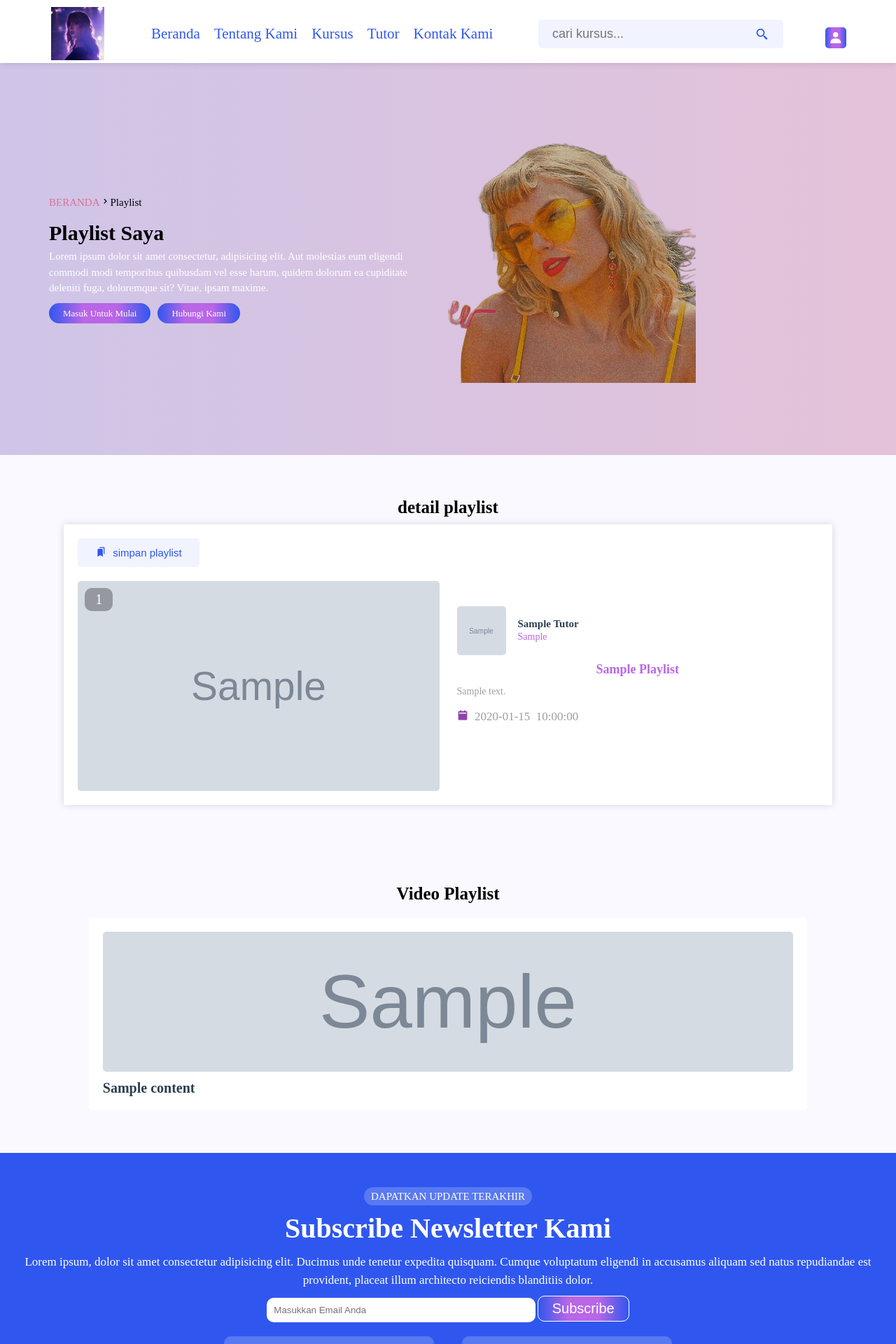
After one commit to luluandrianiii/eduweb_tugasbesar, a PHP site: page /playlist.php?get_id=1 in a window 1280 px wide. The commit adds this page. Shown: the top 1920 px of the page at 70% size. Run offline with PHP 8.4, Linux system fonts and the light colour scheme; tables that the repository leaves empty or names only in its code hold one stand-in row (values such as "Sample post"); grey boxes marked "Sample" are stand-in pictures; some web fonts are replaced.

Commit message:
initial commit

```diff
--- a/css/user_style.css
+++ b/css/user_style.css
@@ -1138,11 +1138,165 @@ section{
 .form-container .flex .col p{
     font-size: 1.5rem;
 }
+/* ---------------------playlist---------------------- */
 
+.playlist{
+    padding: 4%;
+}
+.playlist .row{
+    align-items: center;
+    display: flex;
+    gap: 2.5rem;
+    flex-wrap: wrap;
+    padding: 2rem;
+    background-color: #fff;
+    box-shadow: var(--box-shadow);
+}
+.playlist .row .col{
+    flex: 1 1 40rem;
+}
+.playlist .row .col .save-list button{
+    font-size: 1.5rem;
+    border-radius: .5rem;
+    background-color: var(--primary-opacity);
+    padding: 1.2rem 2.5rem;
+    cursor: pointer;
+    color: var(--color-primary);
+    margin-bottom: 2rem;
+}
+.playlist .row .col .save-list button i{
+    color: var(--color-primary);
+    margin-right: 1rem;
+}
+.playlist .row .col .save-list button span{
+    color: var(--color-primary);
+}
+.playlist .row .col .save-list button:hover{
+    background-image: var(--gradient2);
+    color: #fff;
+}
+.playlist .row .col .save-list button:hover i{
+    color: #fff;
+}
+.playlist .row .col .save-list button:hover span{
+    color: var(--white);
+}
+.playlist .row .col .thumb{
+    position: relative;
+    height: 30rem;
+}
+.playlist .row .col .thumb span{
+    position: absolute;
+    top: 1rem;
+    left: 1rem;
+    font-size: 2rem;
+    color: var(--white);
+    background-color: rgba(0, 0, 0 ,0.3);
+    padding: .5rem 1.5rem;
+    border-radius: 10px;
+}
+.playlist .row .col .thumb img{
+    width: 100%;
+    height: 100%;
+    border-radius: .5rem;
+    object-fit: cover;
+}
+.playlist .row .col .tutor{
+    display: flex;
+    align-items: center;
+    gap: 1.7rem;
+}
+.playlist .row .col .tutor img{
+    width: 7rem;
+    height: 7rem;
+    border-radius: .5rem;
+    object-fit: cover;
+}
+.playlist .row .col .tutor h3{
+    font-size: 1.5rem;
+    color: var(--black);
+    margin-bottom: .2rem;
+    text-transform: capitalize;
+}
+.playlist .row .col .tutor span{
+    color: var(--color-secondary);
+    font-size: 1.4rem;
+}
+.playlist .row .col .detail{
+    padding-top: 1rem;
+}
+.playlist .row .col .detail h3{
+    font-size: 1.8rem;
+    color: var(--color-secondary);
+    text-align: center;
+    text-transform: capitalize;
+}
+.playlist .row .col .detail p{
+    padding: 1rem 0;
+    line-height: 1.5;
+    color: var(--light-color);
+    font-size: 1.4rem;
+}
+.playlist .row .col .detail .date{
+    font-size: 1.7rem;
+    padding-top: .5rem;
+}
+.playlist .row .col .detail .date i{
+    color: var(--main-color);
+    margin-right: 1rem;
+}
+.playlist .row .col .detail span{
+    color: var(--light-color);
+}
 
-
-
-
+.video-container{
+    padding: 4% 6%;
+}
+.video-container .heading h1{
+    text-transform: capitalize;
+}
+.video-container .box-container{
+    display: grid;
+    grid-template-columns: repeat(auto-fit, minmax(35rem, 1fr));
+}
+.video-container .box-container .box{
+    position: relative;
+    border-radius: .5rem;
+    padding: 2rem;
+    background-color: #fff;
+    margin: 1rem;
+}
+.video-container .box-container .box img{
+    height: 20rem;
+    width: 100%;
+    border-radius: .5rem;
+    object-fit: cover;
+}
+.video-container .box-container .box i{
+    position: absolute;
+    top: 2rem;
+    left: 2rem;
+    right: 2rem;
+    height: 20rem;
+    background-color: rgba(0, 0, 0 ,0.3);
+    align-items: center;
+    justify-content: center;
+    font-size: 3rem;
+    color: #fff;
+    border-radius: .5rem;
+    display: none;
+}
+.video-container .box-container .box:hover i{
+    display: flex;
+}
+.video-container .box-container .box h3{
+    font-size: 2rem;
+    color: var(--black);
+    margin-top: 1rem;
+}
+.video-container .box-container .box:hover h3{
+    color: var(--color-pink);
+}
 
 
 
--- a/login.php
+++ b/login.php
@@ -24,10 +24,6 @@
         $message[] = 'Email atau password salah';
     }
 }
-
-
-
-
 ?>
 
 <!DOCTYPE html>
--- /dev/null
+++ b/playlist.php
@@ -0,0 +1,171 @@
+<?php
+    include 'components/connect.php';
+
+    if (isset($_COOKIE['user_id'])) {
+        $user_id = $_COOKIE['user_id'];
+    }else{
+        $user_id = '';
+    }
+
+   if(isset($_GET['get_id'])){
+        $get_id = $_GET['get_id'];
+    }else{
+        $get_id = '';
+        header('location:index.php');
+    }
+
+    if (isset($_POST['save-list'])) {
+        if ($user_id != '') {
+            $list_id = $_POST['list_id'];
+            $list_id = htmlspecialchars($list_id,ENT_QUOTES, 'UTF-8');
+
+            $select_list = $conn->prepare("SELECT * FROM bookmark WHERE user_id = ? AND playlist_id = ?");
+            $select_list->execute([$user_id, $list_id]);
+
+            if ($select_list->rowCount() > 0) {
+                $remove_bookmark = $conn->prepare("DELETE FROM bookmark WHERE user_id = ? AND playlist_id = ?");
+                $remove_bookmark->execute([$user_id, $list_id]);
+                $message[] = 'playlist dihapus';
+            }else{
+                $insert_bookmark = $conn->prepare("INSERT INTO bookmark (user_id, playlist_id) VALUES(?,?)");
+                $insert_bookmark->execute([$user_id, $list_id]);
+                $message[] = 'playlist disimpan';
+            }
+        }else{
+            $message[] = 'masuk terlebih dahulu';
+        }
+    }
+
+?>
+
+<!DOCTYPE html>
+<html lang="en">
+<head>
+    <meta charset="UTF-8">
+    <meta name="viewport" content="width=device-width, initial-scale=1.0">
+    <link href='https://unpkg.com/boxicons@2.1.4/css/boxicons.min.css' rel='stylesheet'>
+    <link rel="stylesheet" href="css/user_style.css">
+
+
+    <title>Jadi Pintar - playlist</title>
+</head>
+<body>
+    <?php include 'components/user_header.php'?>
+
+    <!----------banner section------------- -->
+    <div class="banner">
+        <div class="detail">
+            <div class="title">
+                <a href="indec.php">beranda</a><span><i class="bx bx-chevron-right">Playlist</i></span>
+            </div>
+            <h1>playlist saya</h1>
+            <p>Lorem ipsum dolor sit amet consectetur, adipisicing elit. Aut molestias eum eligendi commodi modi temporibus quibusdam vel esse harum, quidem dolorum ea cupiditate deleniti fuga, doloremque sit? Vitae, ipsam maxime.</p>
+            <div class="flex-btn">
+                <a href="login.php" class="btn">masuk untuk mulai</a>
+                <a href="contact.php" class="btn">hubungi kami</a>
+            </div>
+        </div>
+        <img src="image/taylorswift.png">
+    </div>
+
+    <!----------dplaylistr section------------- -->
+    <section class="playlist">
+        <div class="heading">
+            <h1>detail playlist</h1>
+        </div>
+        <div class="row">
+            <?php
+                $select_playlist = $conn->prepare("SELECT * FROM playlist WHERE id = ? AND status= ? LIMIT 1");
+                $select_playlist->execute([$get_id, 'active']);
+
+                if($select_playlist->rowCount() > 0){
+
+                    $fetch_playlist = $select_playlist->fetch(PDO::FETCH_ASSOC);
+
+                    $playlist_id = $fetch_playlist['id'];
+
+                    $count_videos = $conn->prepare("SELECT * FROM content WHERE playlist_id = ?");
+                    $count_videos->execute([$playlist_id]);
+                    $total_videos = $count_videos->rowCount();
+
+                    $select_tutor = $conn->prepare("SELECT * FROM tutors WHERE id = ? LIMIT 1");
+                    $select_tutor->execute([$fetch_playlist['tutor_id']]);
+                    $fetch_tutor = $select_tutor->fetch(PDO::FETCH_ASSOC);
+
+                    $select_bookmark = $conn->prepare("SELECT * FROM bookmark WHERE user_id = ? AND playlist_id = ?");
+                    $select_bookmark->execute([$user_id, $playlist_id]);
+
+
+            ?>
+            <div class="col">
+                <form action="" method="post" class="save-list">
+                    <input type="hidden" name="list_id" value="<?= $playlist_id; ?>">
+                    <?php
+                        if($select_bookmark->rowCount() > 0){
+                    ?>
+                        <button type="submit" name="save-list"> <i class="bx bxs-bookmarks"></i><span>tersimpan</span> </button>
+                    <?php }else{ ?>
+                        <button type="submit" name="save-list"> <i class="bx bxs-bookmarks"></i><span>simpan playlist</span> </button>
+                    <?php } ?>
+                </form>
+                <div class="thumb">
+                    <span><?= $total_videos; ?></span>
+                    <img src="uploaded_files/<?= $fetch_playlist['thumb']; ?>">
+                </div>
+            </div>
+            <div class="col">
+                <div class="tutor">
+                    <img src="uploaded_files/<?= $fetch_tutor['image']; ?>">
+                    <div>
+                        <h3><?= $fetch_tutor['name']; ?></h3>
+                        <span><?= $fetch_tutor['profession']; ?></span>
+                    </div>
+                </div>
+                <div class="detail">
+                    <h3><?= $fetch_playlist['title']; ?></h3>
+                    <p><?= $fetch_playlist['descriptions']; ?></p>
+                    <div class="date">
+                        <i class="bx bxs-calendar-alt"> <span><?= $fetch_playlist['date']; ?></span> </i>
+                    </div>
+                </div>
+            </div>
+            <?php
+                }else{
+                    echo '<p class="empty">playlist ini tidak ditemukan</p>';
+                }
+            ?>
+        </div>
+    </section>
+    <section class="video-container">
+            <div class="heading">
+                <h1>video playlist</h1>
+            </div>
+            <div class="box-container">
+                <?php
+                    $select_content = $conn->prepare("SELECT * FROM content WHERE playlist_id = ? AND status = ?");
+                    $select_content->execute([$get_id,'active']);
+
+                    if ($select_content->rowCount() > 0){
+                        while($fetch_content = $select_content->fetch(PDO::FETCH_ASSOC)){
+                        $video_id = $fetch_content['id'];
+
+                ?>
+                <a href="watch_video?get_id=<?= $fetch_content['id']; ?>" class="box">
+                    <i class="bx bx-play"></i>
+                    <img src="uploaded_files/<?= $fetch_content['thumb']; ?>" alt="">
+                    <h3><?= $fetch_content['title']; ?></h3>
+                </a>
+
+                <?php
+                        }
+                    }else{
+                        echo '<p class="empty">belum ada video yang ditambahkan!</p>';
+                    }
+                ?>
+            </div>
+    </section>
+
+    <?php include 'components/footer.php'?>
+    <script type="text/javascript" src="js/user_script.js"></script>
+</body>
+</html>
```
Also changed, not shown: uploaded_files/H2UK7O7FpN5R0hlwFZLs.png (added), uploaded_files/WTttk2qTRPQ2pjtxC4lc.jpg (added), uploaded_files/jtLCQvyhI9taRXE6Yf4p.jpg (added), uploaded_files/nVvgDDLinHLLfzs9nqgl.jpg (added), 4 other files.
